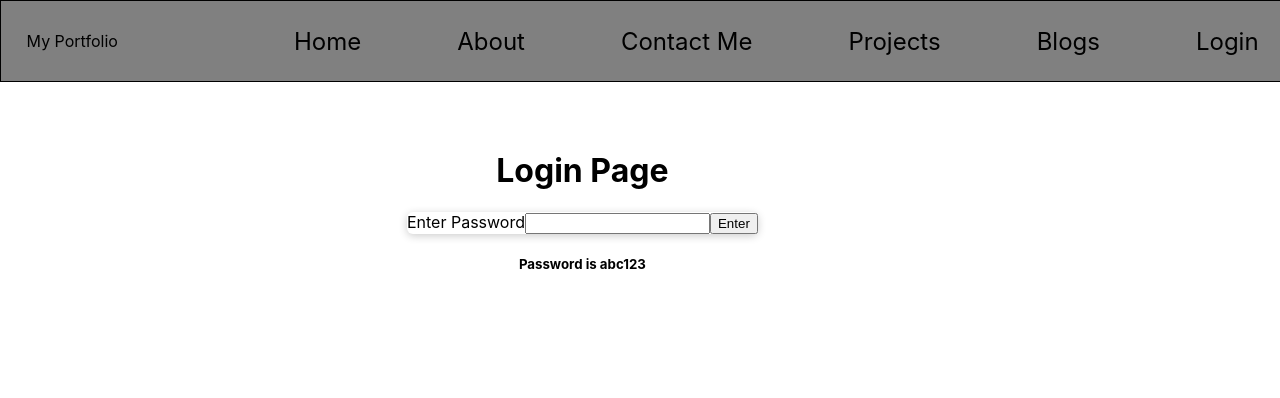
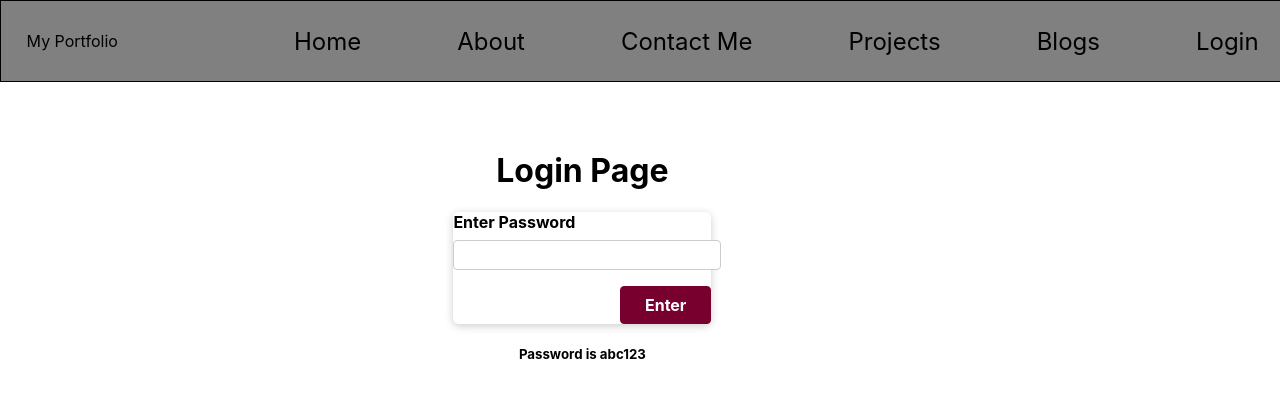
Before and after one commit to Uthaeus/portfolio-1, a React (Create React App) app: page /login in a window 1280 px wide. Shown: the top 398 px of the page. Built offline with nearby package versions, Linux system fonts and the light colour scheme; the HTML template or start-up script is replaced by a standard one.

Commit message:
adjusted some styling on login page

```diff
--- a/src/components/LogIn/Login.js
+++ b/src/components/LogIn/Login.js
@@ -32,9 +32,13 @@
             <h1>Login Page</h1>
             <Card>
                 <form onSubmit={submitHandler}>
-                    <label htmlFor="pass">Enter Password</label>
-                    <input type='password' id='pass' required ref={passwordInputRef} />
-                    <button type='submit'>Enter</button>
+                    <div className={classes.control}>
+                        <label htmlFor="pass">Enter Password</label>
+                        <input type='password' id='pass' required ref={passwordInputRef} />
+                    </div>
+                    <div className={classes.actions}>
+                        <button type='submit'>Enter</button>
+                    </div>
                 </form>
             </Card>
             <h5>Password is abc123</h5>
--- a/src/components/LogIn/Login.module.css
+++ b/src/components/LogIn/Login.module.css
@@ -6,3 +6,45 @@
     justify-content: space-between;
     align-items: center;
 }
+
+.control {
+    margin-bottom: 0.5rem;
+  }
+
+  .control label {
+    display: block;
+    font-weight: bold;
+    margin-bottom: 0.5rem;
+  }
+
+  .control input,
+  .control textarea {
+    display: block;
+    font: inherit;
+    border-radius: 4px;
+    border: 1px solid #ccc;
+    padding: 0.25rem;
+    width: 100%;
+  }
+
+  .actions {
+    margin-top: 1rem;
+    text-align: right;
+  }
+
+  .actions button {
+    font: inherit;
+    cursor: pointer;
+    background-color: #77002e;
+    color: white;
+    padding: 0.5rem 1.5rem;
+    border: 1px solid #77002e;
+    border-radius: 4px;
+    font-weight: bold;
+  }
+
+  .actions button:hover,
+  .actions button:active {
+    background-color: #a50e48;
+    border-color: #a50e48;
+  }
```
